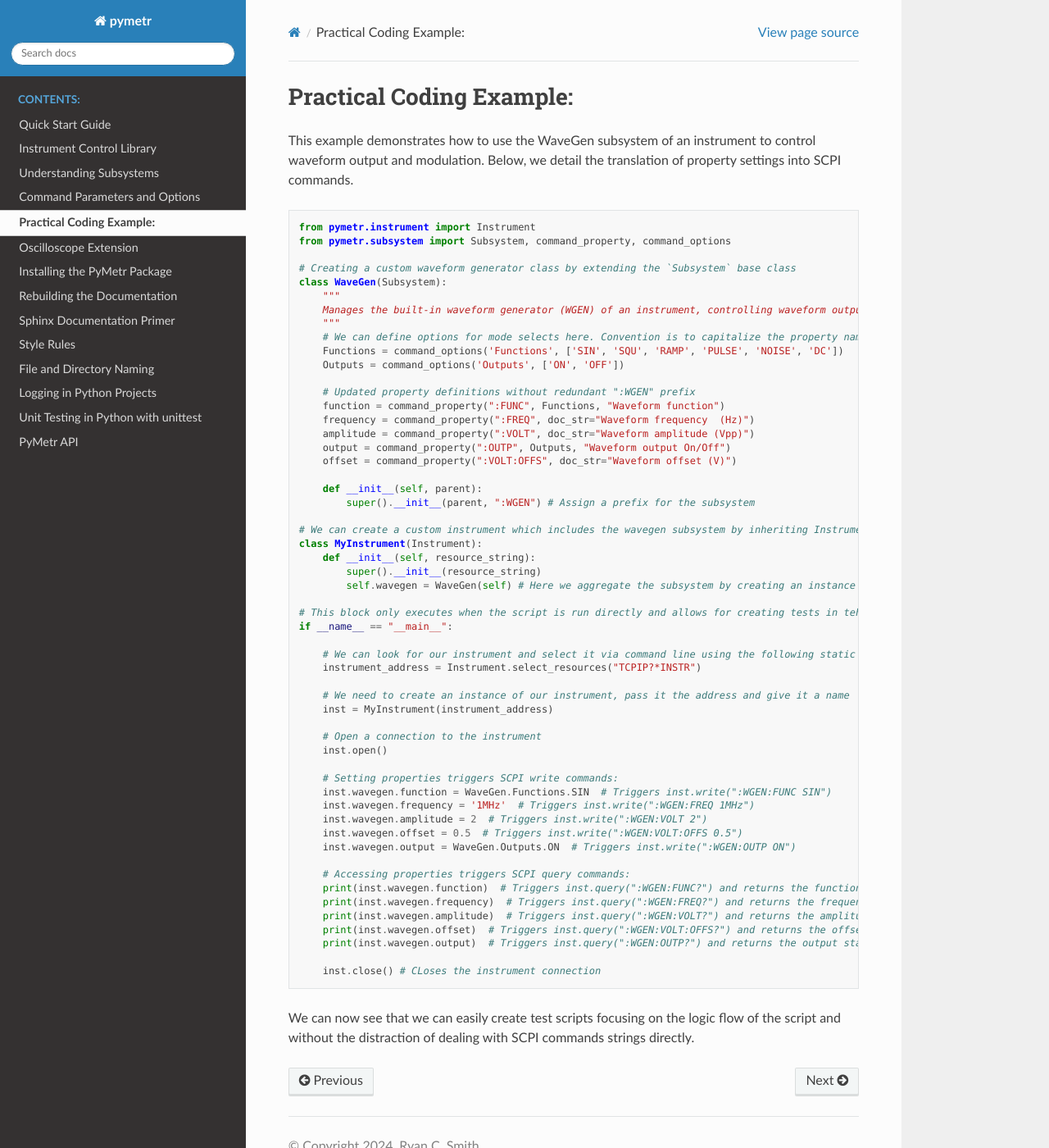
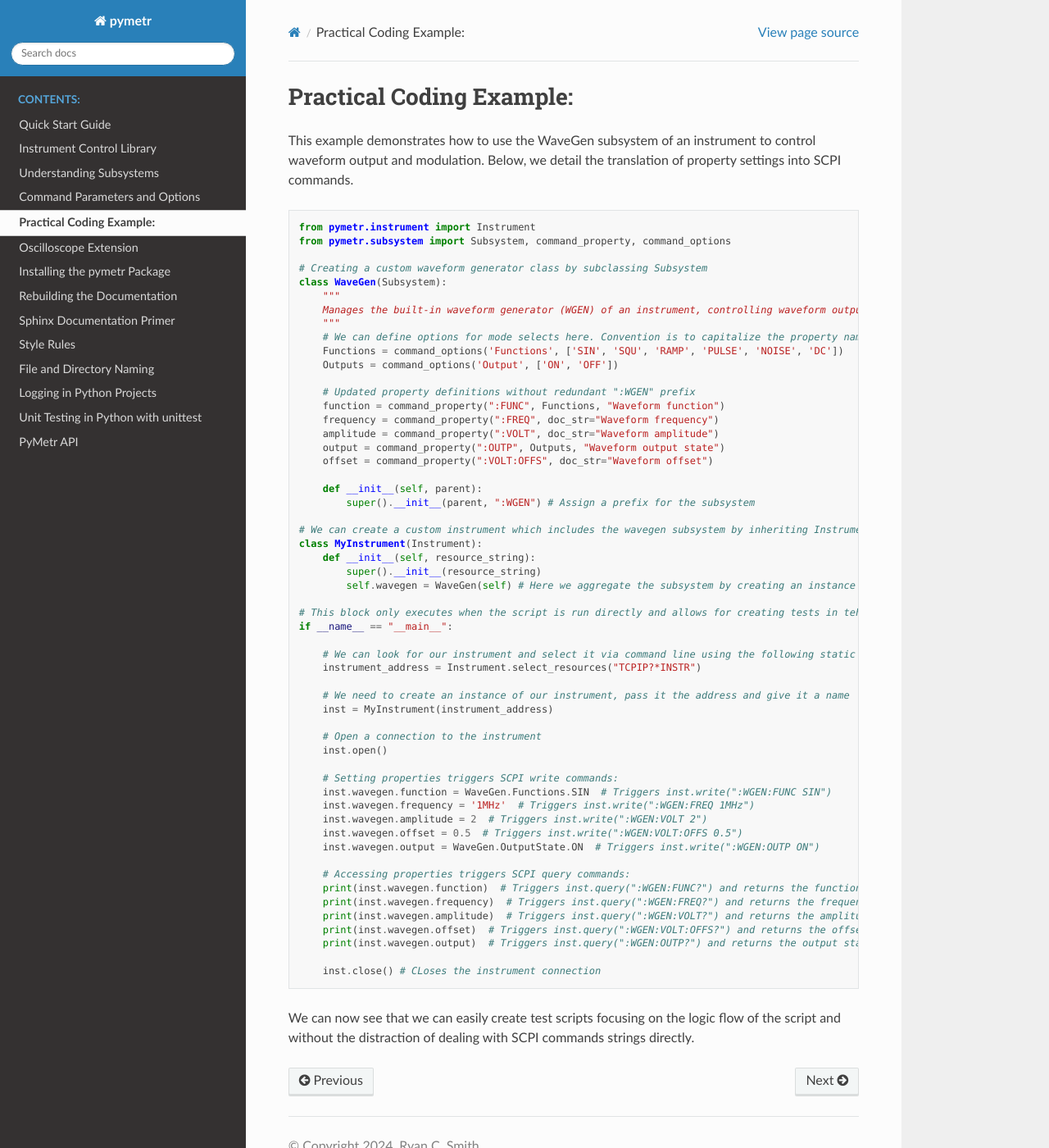
Before and after one commit to Spiryl/pymetr, a Sphinx documentation site: the page built from docs/subsystem_example.rst, in a window 1280 px wide and 1400 px high. Shown: the whole window at 82% size. Built offline with Sphinx 7.4.7 and the Read the Docs theme 2.0.0, drawn with Linux system fonts in a browser that asks for light colours.

```diff
--- a/docs/factories.rst
+++ b/docs/factories.rst
@@ -6,7 +6,7 @@
 Simplifying Property Synchronization
 -------------------------------------
 
-Traditionally, creating an object model to synchronize with an instrument involves verbose getters and setters to synchronize object properties with instrument states. This method, while effective, results in extensive boilerplate code, increasing the likelihood of errors and complicating code maintenance.
+Traditionally, interfacing with instruments involves verbose getters and setters to synchronize object properties with instrument states. This method, while effective, results in extensive boilerplate code, increasing the likelihood of errors and complicating code maintenance.
 
 Consider this conventional approach:
 
@@ -38,6 +38,7 @@
             else:
                 raise ValueError("Invalid acquisition type")
 
+        # Similar code for 'depth' property
 
 This example, while functional, involves a lot of repetitive code for defining each property, significantly bloating the class definition.
 
--- a/docs/instruments.rst
+++ b/docs/instruments.rst
@@ -50,4 +50,4 @@
 
    # Engaging with the instrument
    print(my_instrument.identity())
-   print(my_instrument.query(':MEAS:VOLT:DC?'))
+   print(my_instrument.query('MEAS:VOLT:DC?'))
--- a/docs/oscilloscope.rst
+++ b/docs/oscilloscope.rst
@@ -18,7 +18,7 @@
       Instrument [label="{Instrument|+ identity()\l+ reset()\l+ status()\l}"];
       Oscilloscope [label="{Oscilloscope|+ run()\l+ stop()\l+ single()\l+ autoscale()\l}"];
 
-      Acquire [label="{Acquire|+ mode: Mode\l+ type: Type\l}"];
+      Acquire [label="{Acquire|+ _mode: Mode\l+ _type: Type\l}"];
       Channel [label="{Channel|+ coupling: Coupling\l+ display: DisplayState\l}"];
       Timebase [label="{Timebase|+ mode: Mode\l+ position: float\l}"];
       Trigger [label="{Trigger|+ mode: Mode\l+ level: float\l}"];
@@ -42,7 +42,7 @@
 Root Functions
 --------------------
 
-The ``Oscilloscope`` class also includes root-level functions which do not below to a subsystem. These include functions like `run`, `stop`, `single`, and `autoscale` as well a high level data acquisition and processing specific further abstracting the use of the instrument.
+The ``Oscilloscope`` class also includes root-level functions which do not below to a subsystem. These include functions like `run`, `stop`, `single`, and `autoscale`. As well a high level data acquisition and processing specific further abstracting the use of the instrument.
 
 .. note:: The ``Oscilloscope`` class is designed with the user in mind, abstracting the complexities of the oscilloscope operation and providing a user-friendly interface that reflects the natural workflow of an engineer or technician working with the instrument.
 
--- a/docs/subsystem_example.rst
+++ b/docs/subsystem_example.rst
@@ -8,21 +8,21 @@
     from pymetr.instrument import Instrument
     from pymetr.subsystem import Subsystem, command_property, command_options
 
-    # Creating a custom waveform generator class by extending the `Subsystem` base class
+    # Creating a custom waveform generator class by subclassing Subsystem
     class WaveGen(Subsystem):
         """
         Manages the built-in waveform generator (WGEN) of an instrument, controlling waveform output and modulation.
         """
         # We can define options for mode selects here. Convention is to capitalize the property name and add an 's'
         Functions = command_options('Functions', ['SIN', 'SQU', 'RAMP', 'PULSE', 'NOISE', 'DC'])
-        Outputs = command_options('Outputs', ['ON', 'OFF'])
+        Outputs = command_options('Output', ['ON', 'OFF'])
 
         # Updated property definitions without redundant ":WGEN" prefix
         function = command_property(":FUNC", Functions, "Waveform function")
-        frequency = command_property(":FREQ", doc_str="Waveform frequency  (Hz)")
-        amplitude = command_property(":VOLT", doc_str="Waveform amplitude (Vpp)")
-        output = command_property(":OUTP", Outputs, "Waveform output On/Off")
-        offset = command_property(":VOLT:OFFS", doc_str="Waveform offset (V)")
+        frequency = command_property(":FREQ", doc_str="Waveform frequency")
+        amplitude = command_property(":VOLT", doc_str="Waveform amplitude")
+        output = command_property(":OUTP", Outputs, "Waveform output state")
+        offset = command_property(":VOLT:OFFS", doc_str="Waveform offset")
 
         def __init__(self, parent):
             super().__init__(parent, ":WGEN") # Assign a prefix for the subsystem
@@ -50,7 +50,7 @@
         inst.wavegen.frequency = '1MHz'  # Triggers inst.write(":WGEN:FREQ 1MHz")
         inst.wavegen.amplitude = 2  # Triggers inst.write(":WGEN:VOLT 2")
         inst.wavegen.offset = 0.5  # Triggers inst.write(":WGEN:VOLT:OFFS 0.5")
-        inst.wavegen.output = WaveGen.Outputs.ON  # Triggers inst.write(":WGEN:OUTP ON")
+        inst.wavegen.output = WaveGen.OutputState.ON  # Triggers inst.write(":WGEN:OUTP ON")
 
         # Accessing properties triggers SCPI query commands:
         print(inst.wavegen.function)  # Triggers inst.query(":WGEN:FUNC?") and returns the function mode
```
Also changed, not shown: docs/packaging.rst (+4 -4 lines), docs/subsystem_theory.rst (+4 -4 lines).
